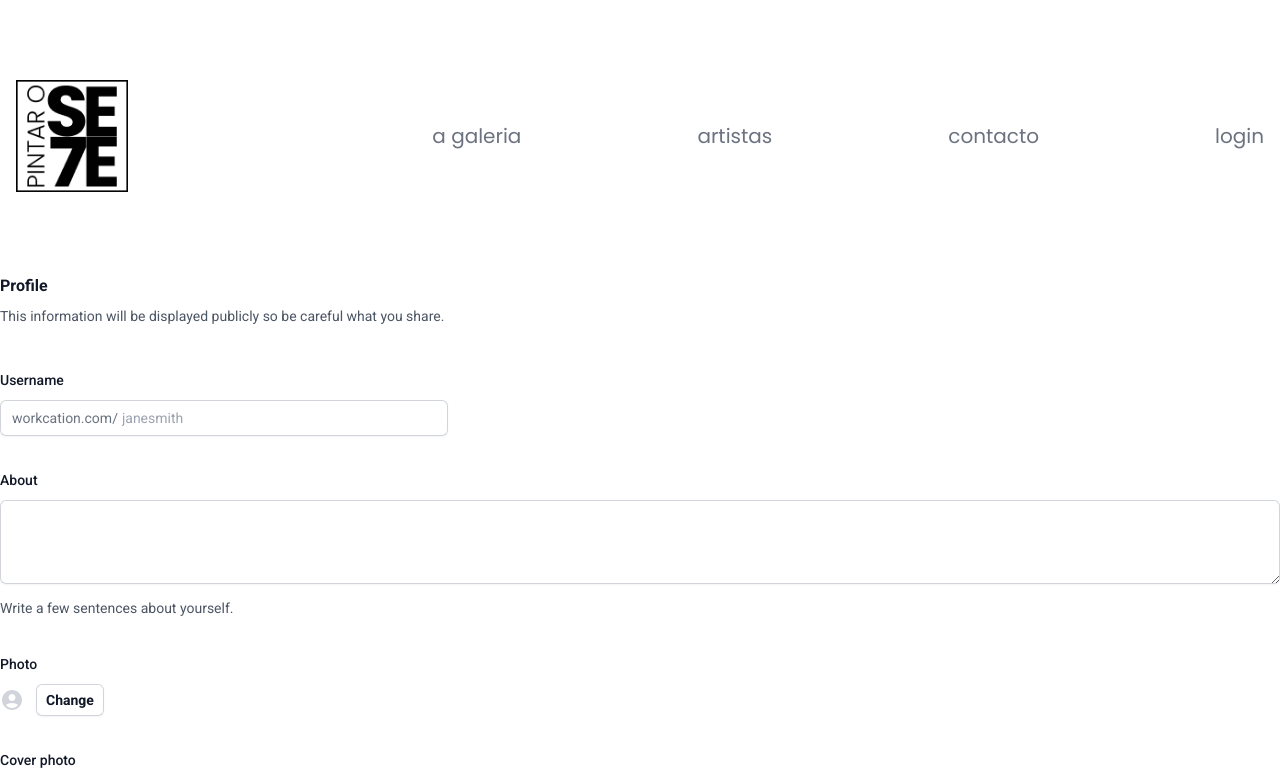
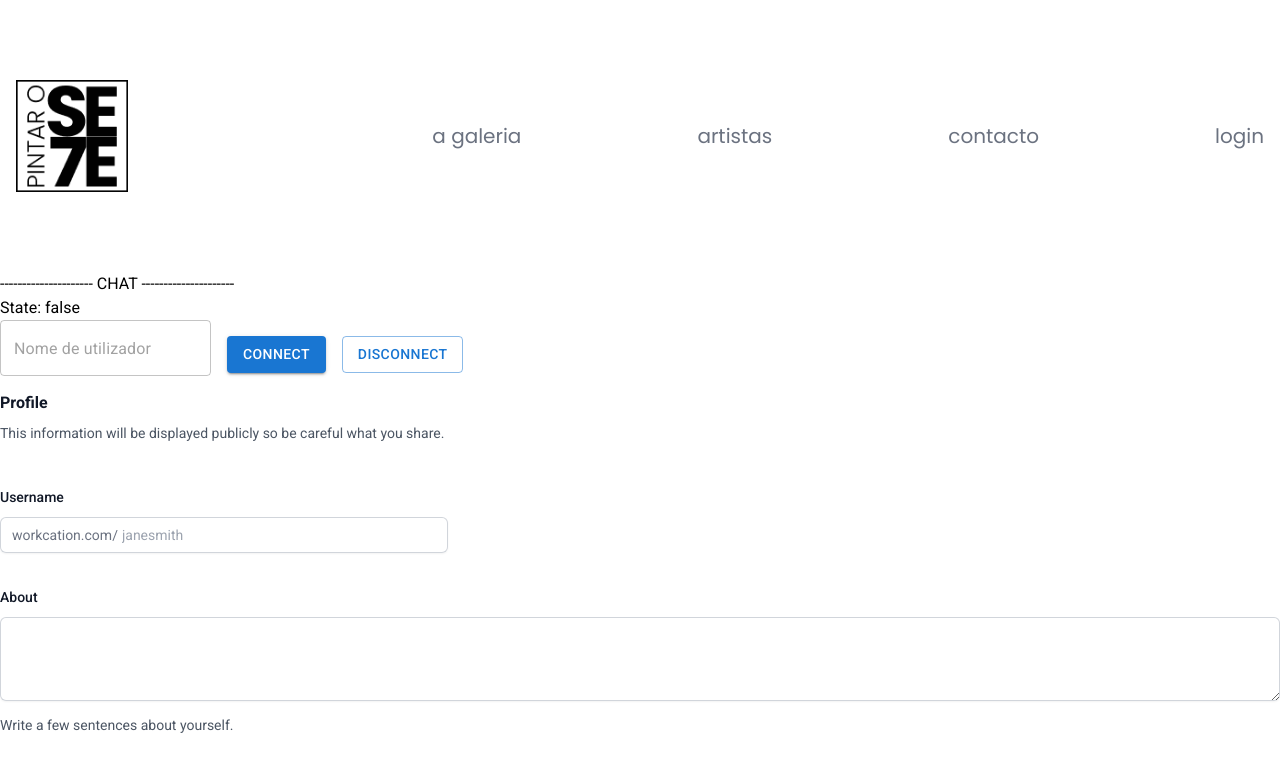
Before and after one commit to JoaoGiesteira33/apac-loja, a React (Vite) app in the folder client/: page /profile/info in a window 1280 px wide. Shown: the top 773 px of the page. Built offline with nearby package versions, Linux system fonts and the light colour scheme.

Commit message:
Branch Dev Chat

```diff
--- a/client/src/App.tsx
+++ b/client/src/App.tsx
@@ -4,11 +4,14 @@ import { socket } from './socket';
 import Footer from './components/new_footer';
 import Navbar from './components/pintar_o_7/Navbar';
 
+import Chat from './components/experinecia_chat/Chat';
+
 import { Route, Routes } from 'react-router-dom';
 import { CanvasModel } from './components/canvasModel';
 import ProfileInfo from './pages/Profile/ProfileInfo';
 import ProfileIndex from './pages/Profile/ProfileIndex';
 import { ChatWidget } from './components/ChatWidget';
+
 
 // dynamically load components as they are needed
 const HomePage = React.lazy(() => import('./pages/Home'));
@@ -79,7 +82,7 @@ function App() {
     return (
         <div>
             <Navbar />
-            {/*<Chat userID={userID} />*/}
+            <Chat userID={userID}  />
             {/*<ThemeProvider theme={{}}>*/}
             <Suspense fallback={<p>Loading...</p>}>
                 <Routes>
--- a/client/src/components/experinecia_chat/Chat.tsx
+++ b/client/src/components/experinecia_chat/Chat.tsx
@@ -151,7 +151,7 @@ function Chat({ userID }: { userID: string}) {
 return (
     <div>
         <div>
-          <>---CHAT----</>
+          <>---------------------    CHAT    ---------------------</>
           <ConnectionManager />
             {users.map((user) => (
                 <Button key={user.userID} onClick={() => onSelectUser(user)}>{user.username}</Button>
--- a/client/src/components/experinecia_chat/ConnectionManager.tsx
+++ b/client/src/components/experinecia_chat/ConnectionManager.tsx
@@ -1,9 +1,13 @@
+import { TextField } from '@mui/material';
 import { socket } from '../../socket';
 import Button from '@mui/material/Button';
 
+import { useState } from 'react';
+
 export function ConnectionManager() {
+  const [username, setUsername] = useState("");
   function connect() {
-    socket.auth = { username : 'teste' };
+    socket.auth = { username };
     socket.connect();
   }
 
@@ -14,7 +18,21 @@ export function ConnectionManager() {
   return (
     <>
       <p>State: { '' + socket.connected }</p>
-      <Button variant="contained" onClick={ connect } sx={{margin: 2}}>Connect</Button>
+
+      <>
+        <TextField
+            id="outlined-basic"
+            variant="outlined"
+            value={username}
+            placeholder='Nome de utilizador'
+            onChange={(event: React.ChangeEvent<HTMLInputElement>) => {
+              setUsername(event.target.value);
+            }}
+            disabled={socket.connected}
+        />
+        <Button variant="contained" onClick={ connect } sx={{margin: 2}}>Connect</Button>
+      </>
+
       <Button variant="outlined" onClick={ disconnect }>Disconnect</Button>
     </>
   );
```
Also changed, not shown: 2 other files (tests, documents, lock files or other folders).
